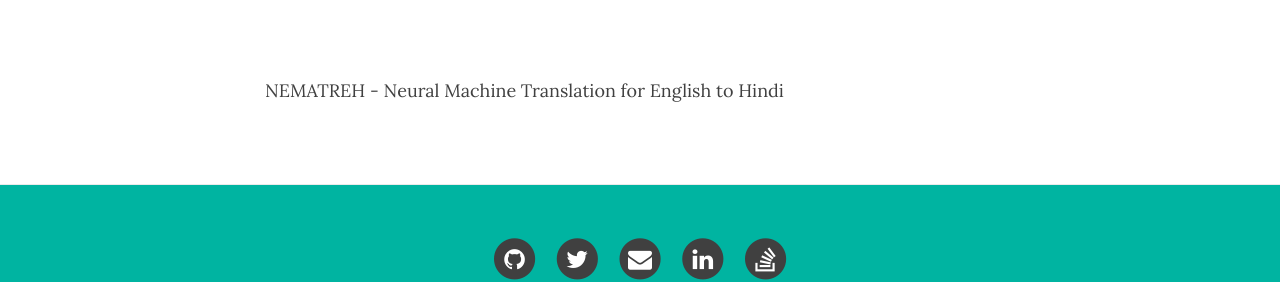
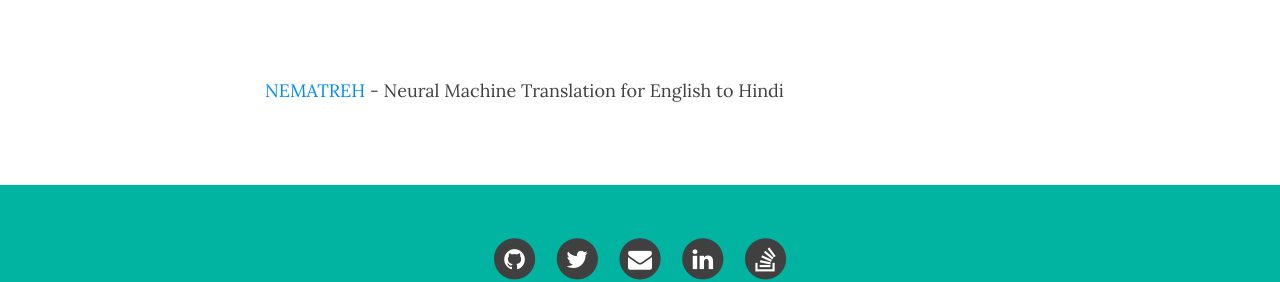
Before and after one commit to someaditya/someaditya.github.io, a Jekyll site: the page built from research.md, in a window 1280 px wide. Shown: the part 201-483 px from the top of the page. Built offline with Jekyll 4.4.1, drawn with Linux system fonts in a browser that asks for light colours; nearby versions of some CDN libraries; part of the change alters nothing that is shown.

Commit message:
update projetcs

```diff
--- a/research.md
+++ b/research.md
@@ -3,4 +3,4 @@ layout: page
 title: Research
 ---
 
-NEMATREH - Neural Machine Translation for English to Hindi
+[NEMATREH](https://someaditya.github.io/nematreh/) - Neural Machine Translation for English to Hindi
```
